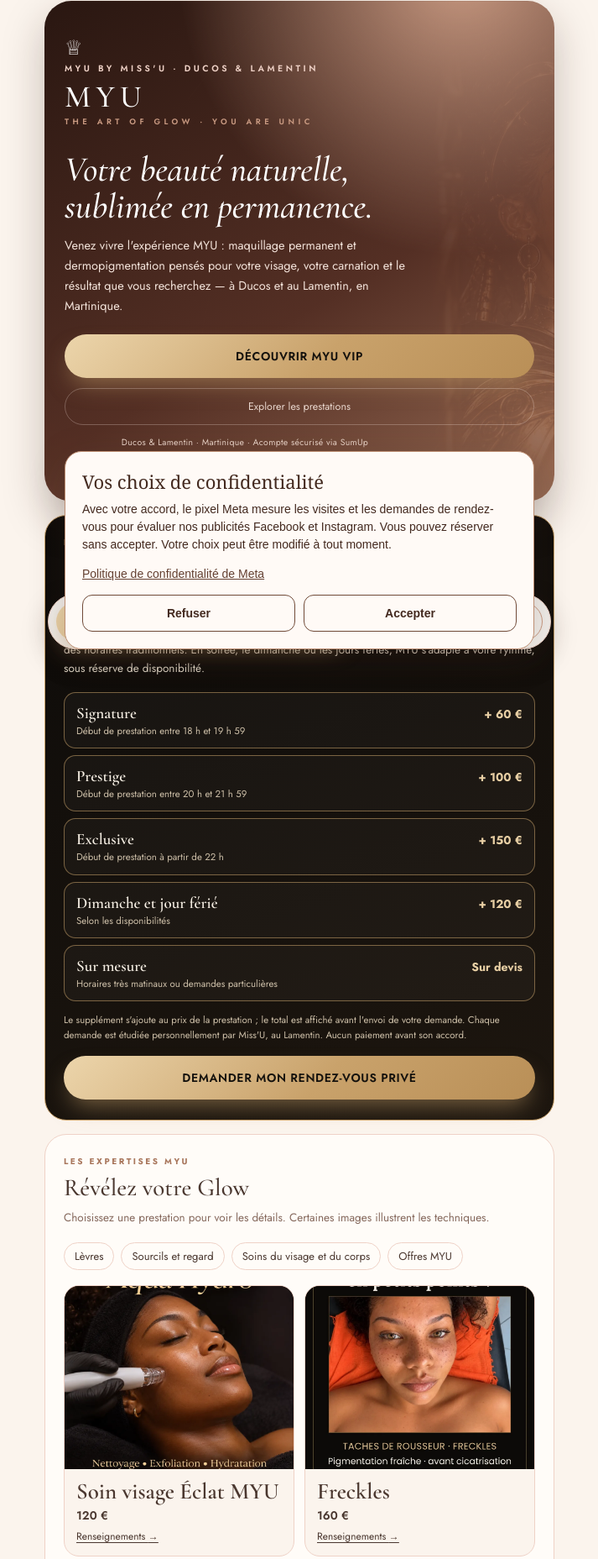
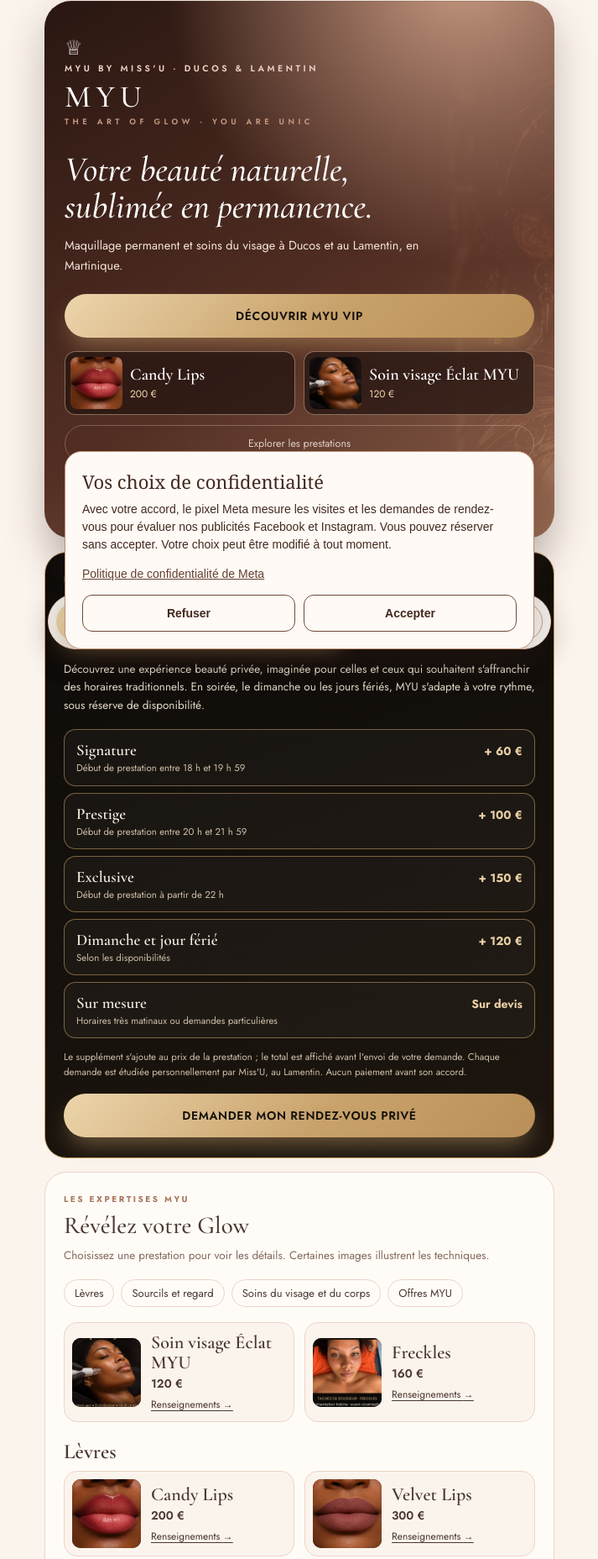
Before and after one commit to ursuletastrid-ctrl/missu-site, a website: page landing.html in a window 1280 px wide. Shown: the part 15-1871 px from the top of the page at 84% size, without its empty margins (283-996 px from the left). Drawn offline with nearby package versions, Linux system fonts and the light colour scheme; no server answers.

Commit message:
Intégrer des vignettes sobres dès l’accueil et dans le catalogue

```diff
--- a/landing.html
+++ b/landing.html
@@ -8,6 +8,16 @@ h1,h2,.serif{font-family:'Cormorant Garamond',Georgia,serif}
 #glowCanvas{position:absolute;inset:0;width:100%;height:100%;display:block;pointer-events:none;z-index:0;opacity:0;transition:opacity 1.2s ease}
 #glowCanvas.ready{opacity:1}
 .hero-content{position:relative;z-index:1}
+.hero-previews{display:grid;grid-template-columns:repeat(2,minmax(0,1fr));gap:10px;margin-top:16px}
+.hero-preview{display:flex;align-items:center;gap:9px;padding:6px;min-width:0;border:1px solid rgba(242,213,176,.45);border-radius:13px;background:rgba(37,21,16,.75);color:#fff;text-decoration:none}
+.hero-preview:focus-visible{outline:3px solid #f7e5df;outline-offset:3px}
+.hero-preview-image{position:relative;display:block;overflow:hidden;flex:0 0 clamp(42px,10vw,62px);aspect-ratio:1;border-radius:8px;background:#4a2c21}
+.hero-preview-image img{display:block;width:100%;height:100%;object-fit:cover}
+.hero-preview-image .eclat-closeup{position:absolute;inset:-54% auto auto -20%;width:140%;height:auto}
+.hero-preview-label{display:grid;gap:3px;min-width:0}
+.hero-preview-label strong{font:600 clamp(15px,4vw,20px)/1.1 'Cormorant Garamond',Georgia,serif}
+.hero-preview-price{font-size:12px;color:#f2d5b0;white-space:nowrap}
+
 @media(prefers-reduced-motion:reduce){#glowCanvas{display:none}}
 .crown{font-size:24px;opacity:.9}
 .eyebrow{font-size:10.5px;letter-spacing:3.5px;color:var(--blush-deep);font-weight:600;text-transform:uppercase}
@@ -116,25 +126,25 @@ h1,h2,.serif{font-family:'Cormorant Garamond',Georgia,serif}
 .sticky .cta-out{flex:1;display:flex;align-items:center;justify-content:center;text-align:center;text-decoration:none;border:1px solid var(--rose-gold);border-radius:999px;color:var(--rose-gold-deep);font-weight:600;font-size:12px;padding:0 8px}
 
 .feature-grid{display:grid;grid-template-columns:repeat(2,minmax(0,1fr));gap:12px;margin:0 0 16px}
-.feature-card{display:block;overflow:hidden;background:var(--cream-soft);color:var(--espresso);border:1px solid var(--blush-deep);border-radius:18px;text-decoration:none}
+.feature-card{display:flex;align-items:center;gap:12px;min-width:0;padding:9px;background:var(--cream-soft);color:var(--espresso);border:1px solid var(--blush-deep);border-radius:16px;text-decoration:none}
 .feature-card:focus-visible{outline:3px solid var(--rose-gold-deep);outline-offset:3px}
-.feature-image{aspect-ratio:5/4;position:relative;overflow:hidden;background:var(--choc)}
+.feature-image{flex:0 0 clamp(66px,19vw,82px);aspect-ratio:1;position:relative;overflow:hidden;border-radius:10px;background:var(--choc)}
 .feature-image img{display:block;width:100%;height:100%;object-fit:cover}
-.feature-eclat img,.feature-freckles img{height:auto;position:absolute;left:0}
-.feature-eclat img{top:-43%}
-.feature-freckles img{top:-43%}
+.feature-eclat img,.feature-freckles img{width:130%;height:auto;position:absolute;left:-15%}
+.feature-eclat img{top:-47%}
+.feature-freckles img{top:-48%}
 .catalog-nav{display:flex;flex-wrap:wrap;gap:8px;margin:0 0 18px}
 .catalog-nav a{padding:6px 12px;border:1px solid var(--blush-deep);border-radius:999px;color:var(--espresso);text-decoration:none;font-size:13px}
 .catalog-nav a:hover,.catalog-nav a:focus-visible{background:var(--blush)}
 .catalog-group{margin-top:20px;scroll-margin-top:14px}
 .catalog-group h3{font:600 25px 'Cormorant Garamond',Georgia,serif;margin:0 0 8px}
-.feature-copy{display:grid;gap:3px;padding:12px 14px 14px}
-.feature-name{font-family:'Cormorant Garamond',Georgia,serif;font-size:clamp(21px,4.5vw,27px);font-weight:600;line-height:1.1}
+.feature-copy{display:grid;gap:3px;min-width:0;padding:2px 3px 2px 0}
+.feature-name{font-family:'Cormorant Garamond',Georgia,serif;font-size:clamp(18px,4.5vw,22px);font-weight:600;line-height:1.1}
 .feature-price{font-size:14px;font-weight:600}
 .feature-details{margin-top:3px;font-size:12px;text-decoration:underline;text-underline-offset:3px}
-.studio-photo{display:block;width:100%;aspect-ratio:16/9;object-fit:cover;object-position:center 38%;border-radius:18px;margin-top:14px}
+.studio-photo{display:block;width:100%;max-height:180px;aspect-ratio:16/9;object-fit:cover;object-position:center 38%;border-radius:18px;margin-top:14px}
 .studio-caption{font-size:12px;margin:6px 0 0;color:var(--espresso)}
-@media(max-width:440px){.feature-grid{grid-template-columns:1fr}.feature-image{aspect-ratio:16/10}}
+@media(max-width:500px){.feature-grid{grid-template-columns:1fr}}
 </style><script defer src="/myu-tracking.js"></script><script defer src="/myu-catalog.js"></script></head>
 <body><main class="wrap">
 <section class="hero">
@@ -145,8 +155,18 @@ h1,h2,.serif{font-family:'Cormorant Garamond',Georgia,serif}
 <div class="logo">MYU</div>
 <div class="tag">THE ART OF GLOW · YOU ARE UNIC</div>
 <h1>Votre beauté naturelle, sublimée en permanence.</h1>
-<p>Venez vivre l'expérience MYU : maquillage permanent et dermopigmentation pensés pour votre visage, votre carnation et le résultat que vous recherchez — à Ducos et au Lamentin, en Martinique.</p>
+<p>Maquillage permanent et soins du visage à Ducos et au Lamentin, en Martinique.</p>
 <a class="cta cta-gold" href="/vip.html">DÉCOUVRIR MYU VIP</a>
+<div class="hero-previews">
+  <a class="hero-preview" href="/book.html?service=candy_lips">
+    <span class="hero-preview-image"><img src="/assets/myu/catalogue/candy-lips.webp" alt="" fetchpriority="high" decoding="async"></span>
+    <span class="hero-preview-label"><strong>Candy Lips</strong><span class="hero-preview-price" data-catalogue-price="candy_lips"></span></span>
+  </a>
+  <a class="hero-preview" href="/soin-visage.html">
+    <span class="hero-preview-image"><img class="eclat-closeup" src="/assets/myu/soins/eclat-aqua-hydro.webp" alt="" decoding="async"></span>
+    <span class="hero-preview-label"><strong>Soin visage Éclat MYU</strong><span class="hero-preview-price">120 €</span></span>
+  </a>
+</div>
 <a class="cta-ghost" href="#expertises">Explorer les prestations</a>
 <p class="micro">Ducos &amp; Lamentin · Martinique · Acompte sécurisé via SumUp</p>
 <a class="jump" href="#contact">Une question ? Contactez MYU</a>
@@ -339,6 +359,10 @@ h1,h2,.serif{font-family:'Cormorant Garamond',Georgia,serif}
 <script>
 document.addEventListener('DOMContentLoaded', function () {
   const catalogue = window.MYU_CATALOG || [];
+  document.querySelectorAll('[data-catalogue-price]').forEach((element) => {
+    const service = window.myuFindService?.(element.dataset.cataloguePrice);
+    if (service) element.textContent = window.myuFormatPrice(service);
+  });
   const list = document.getElementById('servicesList');
   const photo = (name) => '/assets/myu/catalogue/' + name + '.webp';
   const images = {
```
